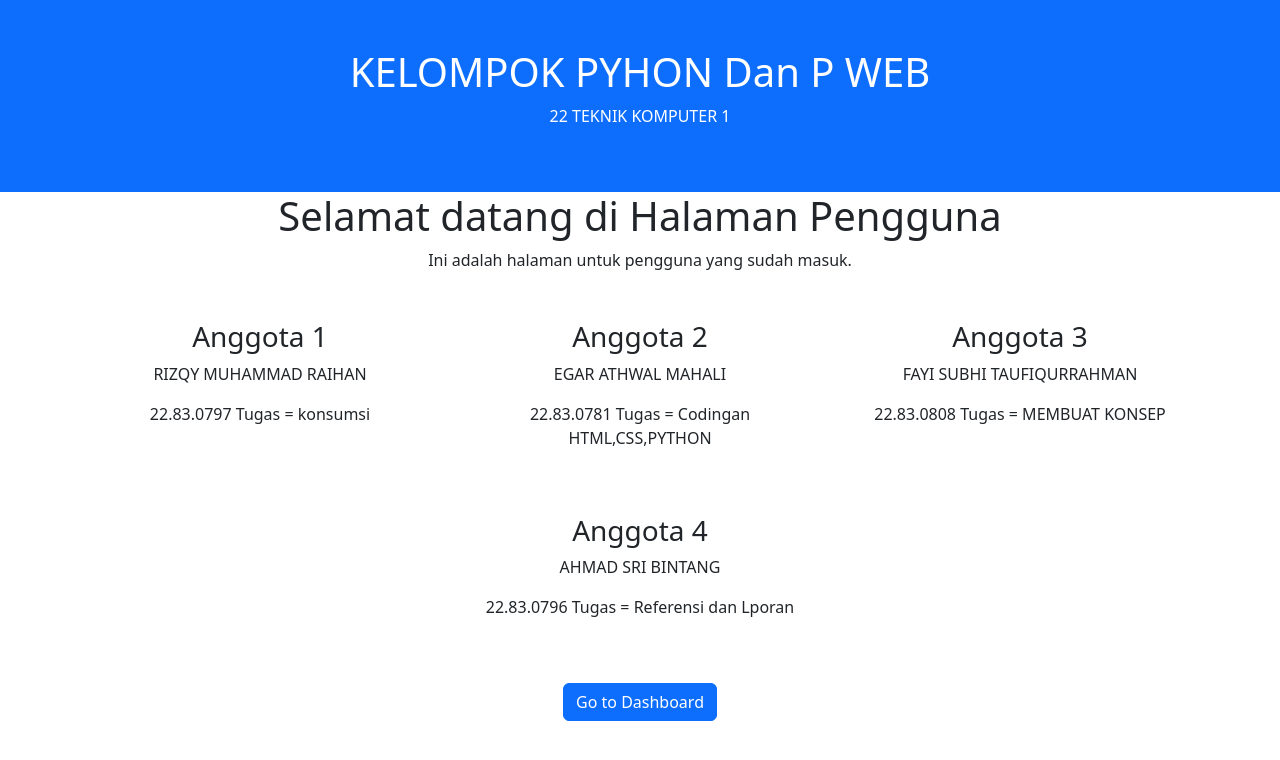
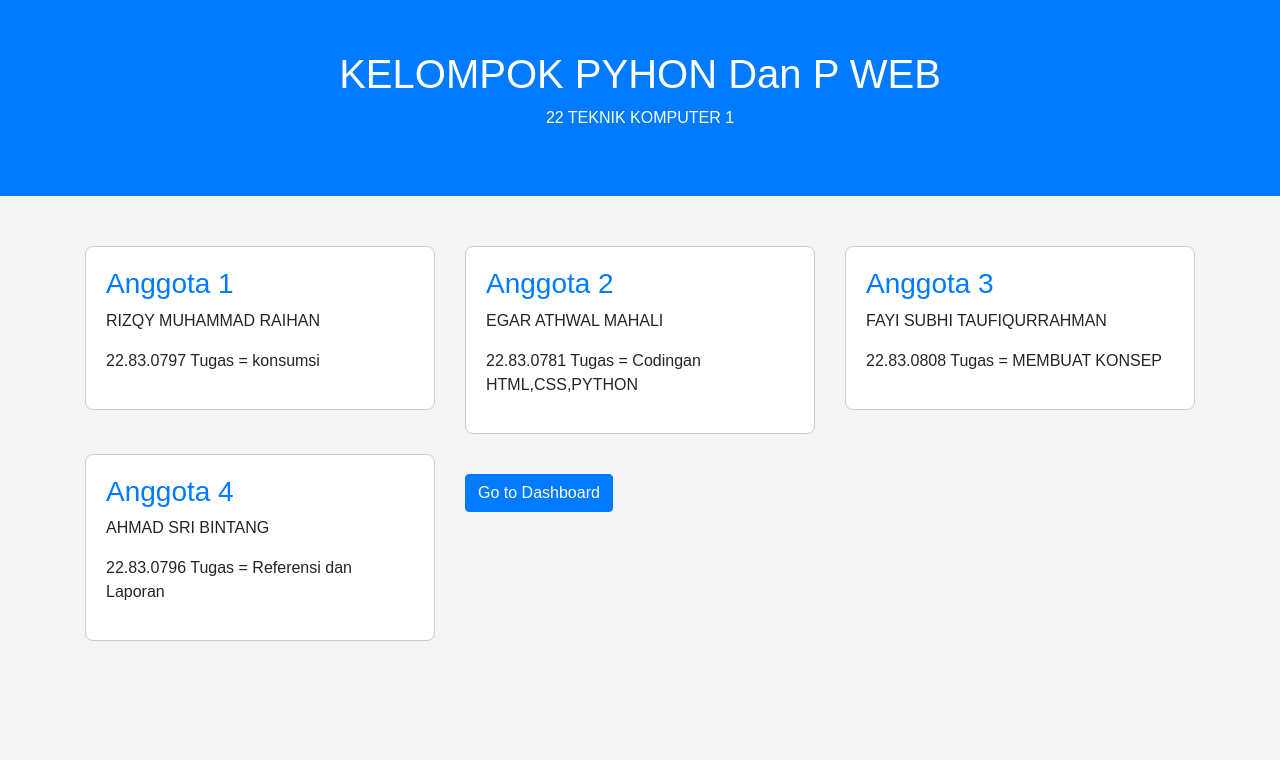
Before and after one commit to SuperbVisor/Web-form-login, a Flask app: page /user_home in a window 1280 px wide. Shown: the top 760 px of the page. Run offline with Flask 3, Linux system fonts and the light colour scheme; some libraries are stand-ins or nearby versions.

Commit message:
modified:   app.py 	modified:   templates/dash.html 	modified:   templates/home.html 	new file:   templates/profile.html 	modified:   templates/sett.html

```diff
--- a/app.py
+++ b/app.py
@@ -21,6 +21,9 @@ class User(db.Model):
 def setting():
     return render_template('sett.html')
 
+@app.route('/profil')
+def profile():
+    return render_template('profile.html')
 
 @app.route('/')
 def home():
--- a/templates/dash.html
+++ b/templates/dash.html
@@ -57,7 +57,7 @@
   <nav>
     <ul>
       <li><a href="/user_home">Home</a></li>
-      <li><a href="#">Profile</a></li>
+      <li><a href="/profil">Profile</a></li>
       <li><a href="/setting">Settings</a></li>
       <li><a href="/">Logout</a></li>
     </ul>
--- a/templates/home.html
+++ b/templates/home.html
@@ -4,51 +4,83 @@
   <title>User Home</title>
   <meta charset="utf-8">
   <meta name="viewport" content="width=device-width, initial-scale=1">
-  <link href="https://cdn.jsdelivr.net/npm/bootstrap@5.3.2/dist/css/bootstrap.min.css" rel="stylesheet">
-  <script src="https://cdn.jsdelivr.net/npm/bootstrap@5.3.2/dist/js/bootstrap.bundle.min.js"></script>
+  <link rel="stylesheet" href="https://maxcdn.bootstrapcdn.com/bootstrap/4.5.2/css/bootstrap.min.css">
+  <style>
+    body {
+      font-family: Arial, sans-serif;
+      background-color: #f4f4f4;
+    }
+    .header-section {
+      background-color: #007bff;
+      color: #fff;
+      padding: 50px 0;
+      text-align: center;
+    }
+    .content-section {
+      padding: 50px 0;
+    }
+    .member-card {
+      background-color: #fff;
+      border: 1px solid #ccc;
+      border-radius: 8px;
+      padding: 20px;
+      margin-bottom: 20px;
+    }
+    .member-card h3 {
+      color: #007bff;
+    }
+    .btn-dashboard {
+      margin-top: 20px;
+    }
+  </style>
 </head>
 <body>
 
-<div class="container-fluid p-5 bg-primary text-white text-center">
+<div class="header-section">
   <h1>KELOMPOK PYHON Dan P WEB</h1>
   <p>22 TEKNIK KOMPUTER 1</p>
 </div>
-<center>
-  <h1>Selamat datang di Halaman Pengguna</h1>
-<p>Ini adalah halaman untuk pengguna yang sudah masuk.</p>
-<div class="container mt-5">
+
+<div class="container">
+  <div class="content-section">
     <div class="row">
-    <div class="col-sm-4">
+      <div class="col-md-4">
+        <div class="member-card">
           <h3>Anggota 1</h3>
           <p>RIZQY MUHAMMAD RAIHAN</p>
           <p>22.83.0797 Tugas = konsumsi</p>
         </div>
-    <div class="col-sm-4">
+      </div>
+      <div class="col-md-4">
+        <div class="member-card">
           <h3>Anggota 2</h3>
           <p>EGAR ATHWAL MAHALI</p>
           <p>22.83.0781 Tugas = Codingan HTML,CSS,PYTHON</p>
         </div>
-    <div class="col-sm-4">
+      </div>
+      <div class="col-md-4">
+        <div class="member-card">
           <h3>Anggota 3</h3>
-      <p>FAYI SUBHI TAUFIQURRAHMAN    </p>
+          <p>FAYI SUBHI TAUFIQURRAHMAN</p>
           <p>22.83.0808 Tugas = MEMBUAT KONSEP</p>
         </div>
       </div>
-  <br>
-  <br>
-
-  <div class="col-sm-4">
+    </div>
+    <div class="row">
+      <div class="col-md-4">
+        <div class="member-card">
           <h3>Anggota 4</h3>
           <p>AHMAD SRI BINTANG</p>
-    <p>22.83.0796 Tugas = Referensi dan Lporan</p>
+          <p>22.83.0796 Tugas = Referensi dan Laporan</p>
         </div>
-  <br>
-    <br>
-    <div class="col-sm-4">
-      <a href="/dashbord" class="btn btn-primary">Go to Dashboard</a>
+      </div>
+      <div class="col-md-4 ">
+        <a href="/dashbord" class="btn btn-primary btn-dashboard">Go to Dashboard</a>
+      </div>
+    </div>
   </div>
 </div>
 
-</center>
+
 </body>
 </html>
```
Also changed, not shown: templates/profile.html (added, +94 -0 lines), templates/sett.html (+2 -15 lines). Lines whose indentation alone changed are shown as unchanged.
